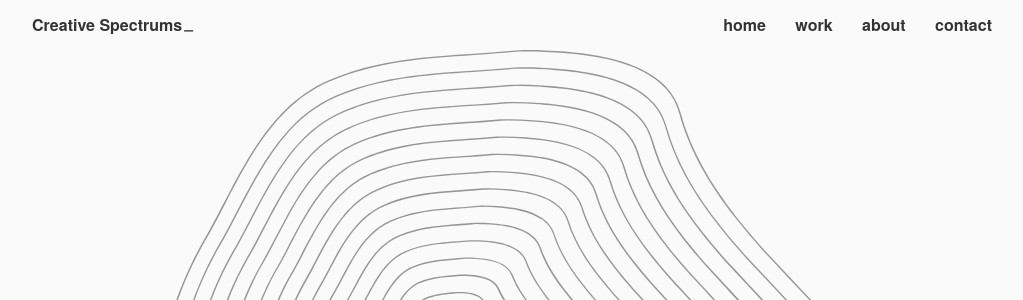
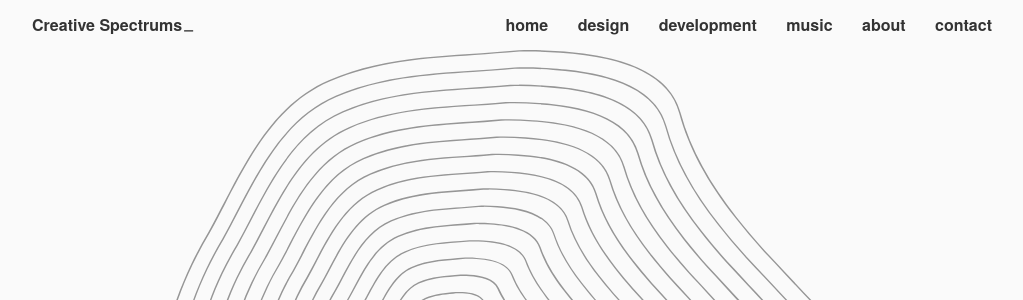
Before and after one commit to JSRobertOuimet/CreativeSpectrums, a PHP site: page /index.php in a window 1280 px wide. Shown: the top 300 px of the page, without its empty margins (128-1151 px from the left). Run offline with PHP 8.4, Linux system fonts and the light colour scheme; some libraries are stand-ins or nearby versions.

Commit message:
Added development and music links

```diff
--- a/includes/navbar.php
+++ b/includes/navbar.php
@@ -5,7 +5,9 @@
   </div>
   <div class="right desktop-only">
     <a href="/index.php">home</a>
-    <a href="/work.php">work</a>
+    <a href="/design.php">design</a>
+    <a href="/development.php">development</a>
+    <a href="/music.php">music</a>
     <a href="/about.php">about</a>
     <a href="/contact.php">contact</a>
   </div>
@@ -29,7 +31,9 @@
   <div class="overlay-content">
     <div class="links-wrapper">
       <a href="/index.php">home</a>
-      <a href="/work.php">work</a>
+      <a href="/design.php">design</a>
+      <a href="/development.php">development</a>
+      <a href="/music.php">music</a>
       <a href="/about.php">about</a>
       <a href="/contact.php">contact</a>
     </div>
```
